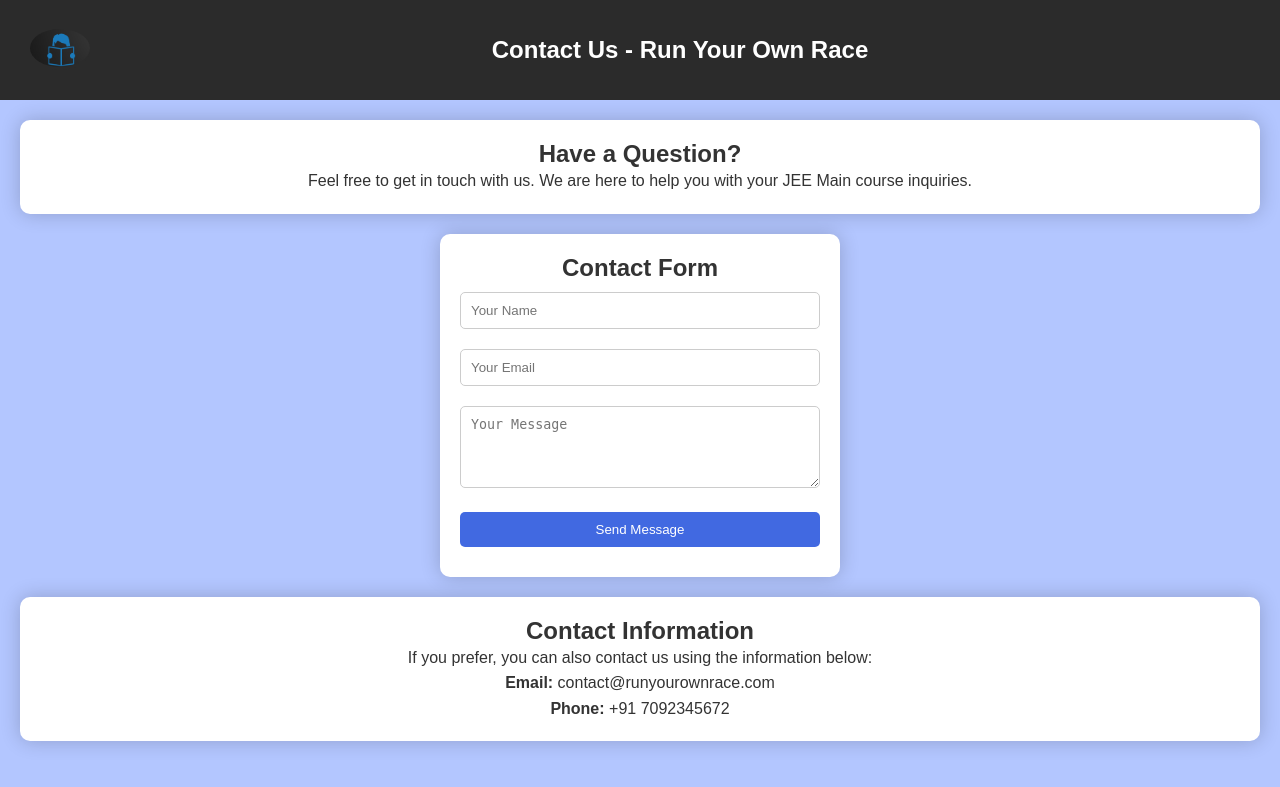
After one commit to Sushmitha-unique/RUN-YOUR-OWN-RACE, a PHP site: page /contactpage.php in a window 1280 px wide. The commit adds this page. Shown: the top 787 px of the page. Run offline with PHP 8.4, Linux system fonts and the light colour scheme.

Commit message:
RUN YOUR OWN RACE

```diff
--- /dev/null
+++ b/contactpage.php
@@ -0,0 +1,130 @@
+<!DOCTYPE html>
+<html lang="en">
+<head>
+    <meta charset="UTF-8">
+    <meta name="viewport" content="width=device-width, initial-scale=1.0">
+    <title>Contact Us - Run Your Own Race</title>
+    <style>
+
+        * {
+            margin: 0;
+            padding: 0;
+            box-sizing: border-box;
+        }
+
+
+        body {
+            font-family: 'Arial', sans-serif;
+            background-color: #b3c6ff;
+            color: #333;
+        }
+
+        header {
+            background-color: #2b2b2b;
+            color: #fff;
+            display: flex;
+            align-items: center;
+            padding: 30px;
+        }
+
+        .logo {
+            width: 60px;
+            height: 40px;
+            background-color:#2b2b2b;
+            border-radius:50%;
+            margin-right: 20px;
+            display: flex;
+            align-items: center;
+            justify-content: center;
+        }
+
+        .logo img {
+            width: 100%;
+            height: 100%;
+            border-radius: 50%;
+        }
+
+        .title {
+            flex: 1;
+            text-align: center;
+        }
+        .container {
+            background-color: #fff;
+            border-radius: 10px;
+            box-shadow: 0 0 20px rgba(0, 0, 0, 0.2);
+            padding: 20px;
+            margin: 20px;
+            text-align: center;
+        }
+
+        h1 {
+            font-size: 24px;
+        }
+
+        p {
+            line-height: 1.6;
+        }
+
+
+        .contact-form {
+            max-width: 400px;
+            margin: 0 auto;
+        }
+
+        input[type="text"],
+        input[type="email"],
+        textarea,
+        button {
+            width: 100%;
+            padding: 10px;
+            margin: 10px 0;
+            border: 1px solid #ccc;
+            border-radius: 5px;
+        }
+
+        button {
+            background-color:#4169E1;
+            color: #fff;
+            border: none;
+            border-radius: 5px;
+            cursor: pointer;
+        }
+
+        button:hover {
+            background-color: #e64a19;
+        }
+    </style>
+</head>
+<body>
+    <header>
+        <div class="logo">
+          <a href="index.html"><img src="uplogo.png" alt="Logo"></a>
+        </div>
+        <div class="title">
+         <h1>Contact Us - Run Your Own Race</h1>
+        </div>
+    </header>
+
+    <div class="container">
+        <h2>Have a Question?</h2>
+        <p>Feel free to get in touch with us. We are here to help you with your JEE Main course inquiries.</p>
+    </div>
+
+    <div class="container contact-form">
+        <h2>Contact Form</h2>
+        <form  action="contactdb.php"  method="POST">
+            <input type="text" name="name" placeholder="Your Name" id="name" required>
+            <input type="email" name="email" placeholder="Your Email" id="email" required>
+            <textarea name="message" rows="4" placeholder="Your Message" id="message" required></textarea>
+            <button type="submit" name="submit" id="submit">Send Message</button>
+        </form>
+    </div>
+
+    <div class="container">
+        <h2>Contact Information</h2>
+        <p>If you prefer, you can also contact us using the information below:</p>
+        <p><b>Email:</b> contact@runyourownrace.com</p>
+        <p><b>Phone:</b> +91 7092345672</p>
+    </div>
+</body>
+</html>
--- a/index.html
+++ b/index.html
@@ -89,7 +89,7 @@
                   <a class="nav-link" href="tips.html">Strategy & Tips</a>
                 </li>
                 <li class="nav-item-primary">
-                    <a class="nav-link" href="contactpage.html">Contact Us</a>
+                    <a class="nav-link" href="contactpage.php">Contact Us</a>
                 </li>
               </ul>
             </div>
@@ -98,7 +98,7 @@
                <button class="btn btn-outline-primary my-2 my-sm-0" type="submit">Search</button>
             </form>
             <form>
-                <button type="submit" class="btn btn-outline-primary"><a href="login.html">Login</a></button>
+                <button type="submit" class="btn btn-outline-primary"><a href="login.php">Login</a></button>
             </form>
 
         </nav>
```
Also changed, not shown: contactdb.php (added, +31 -0 lines), contactpage.html (deleted, +0 -138 lines), login.php (renamed from login.html, +10 -10 lines), logindb.php (added, +30 -0 lines), signupdb.php (added, +31 -0 lines).
